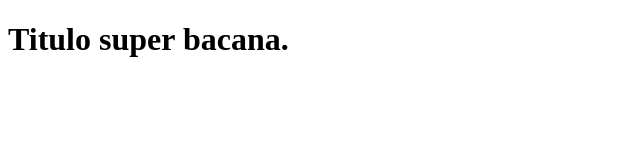
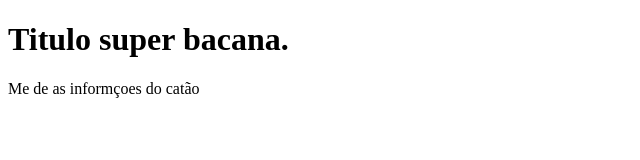
Before and after one commit to RiquelmiNeves/ANPGIT1, a plain HTML site: page index.html in a window 1280 px wide. Shown: the whole page, without its empty margins (0-640 px from the left). Drawn offline with Linux system fonts and the light colour scheme.

Commit message:
Feat: Novo testo

```diff
--- a/index.html
+++ b/index.html
@@ -8,6 +8,7 @@
 <body>
     <header>
         <h1>Titulo super bacana.</h1>
+        <p>Me de as informçoes do catão</p>
     </header>
 </body>
 </html>
```
